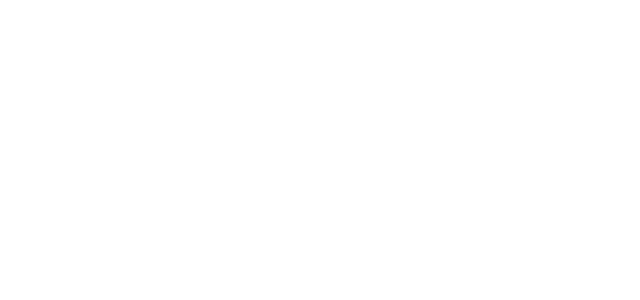
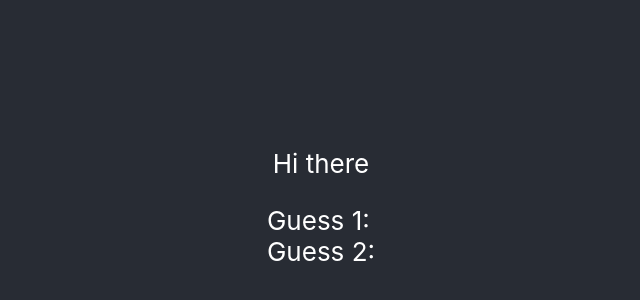
Before and after one commit to CharlieBowenn/heardle_react, a React (Create React App) app: page /game/rap in a window 1280 px wide. Before the commit this address had no page. Shown: the part 206-506 px from the top of the page, without its empty margins (319-959 px from the left). Built offline with nearby package versions, Linux system fonts and the light colour scheme.

Commit message:
Style for rap mode not working

```diff
--- a/src/App.js
+++ b/src/App.js
@@ -1,7 +1,8 @@
 import { BrowserRouter, Routes, Route } from "react-router-dom";
 import Home from './pages/Home';
 import Categories from "./pages/Categories";
-import GuitarLogo from './pics/GuitarLogo.png'
+import RapMode from "./pages/RapMode";
+import RockMode from "./pages/RockMode";
 import './AppStyle.css';
 
 function App() {
@@ -11,6 +12,8 @@
         <Route index element={<Home />} />
         <Route path='/home' element={<Home />} />
         <Route path='/categories' element={<Categories />} />
+        <Route path='/game/rap' element={<RapMode />} />
+        <Route path='/game/rock' element={<RockMode />} />
       </Routes>
     </>
   )
--- /dev/null
+++ b/src/components/Guess.css
@@ -0,0 +1,18 @@
+.Guess-box {
+    background-color: #282c34;
+    align-items: left;
+    justify-content: left;
+    font-size: calc(10px + 2vmin);
+    color: white;
+}
+
+/* .Guess-box {
+    background-color: #282c34;
+    min-height: 100vh;
+    display: flex;
+    flex-direction: column;
+    align-items: center;
+    justify-content: center;
+    font-size: calc(10px + 2vmin);
+    color: white;
+} */
--- /dev/null
+++ b/src/components/Guess.js
@@ -0,0 +1,9 @@
+import React from 'react'
+
+export default function Guess({number}) {
+  return (
+    <div>
+        <label>Guess {number}:</label>
+    </div>
+  )
+}
--- /dev/null
+++ b/src/components/GuessList.js
@@ -0,0 +1,11 @@
+import React from 'react'
+import Guess from './Guess'
+
+export default function GuessList() {
+  return (
+    <div>
+        <Guess number='1' />
+        <Guess number='2' />
+    </div>
+  )
+}
--- /dev/null
+++ b/src/pages/RapMode.js
@@ -0,0 +1,14 @@
+import React from 'react'
+import GuessList from '../components/GuessList'
+import Guess from '../components/Guess'
+
+export default function RapMode() {
+  return (
+    <div className='AppStyle'>
+        <header className='App-header'>
+            <p>Hi there</p>
+            <GuessList className='Guess-box'/>
+        </header>
+    </div>
+  )
+}
--- /dev/null
+++ b/src/pages/RockMode.js
@@ -0,0 +1,7 @@
+import React from 'react'
+
+export default function RockMode() {
+  return (
+    <div>RockMode</div>
+  )
+}
```
